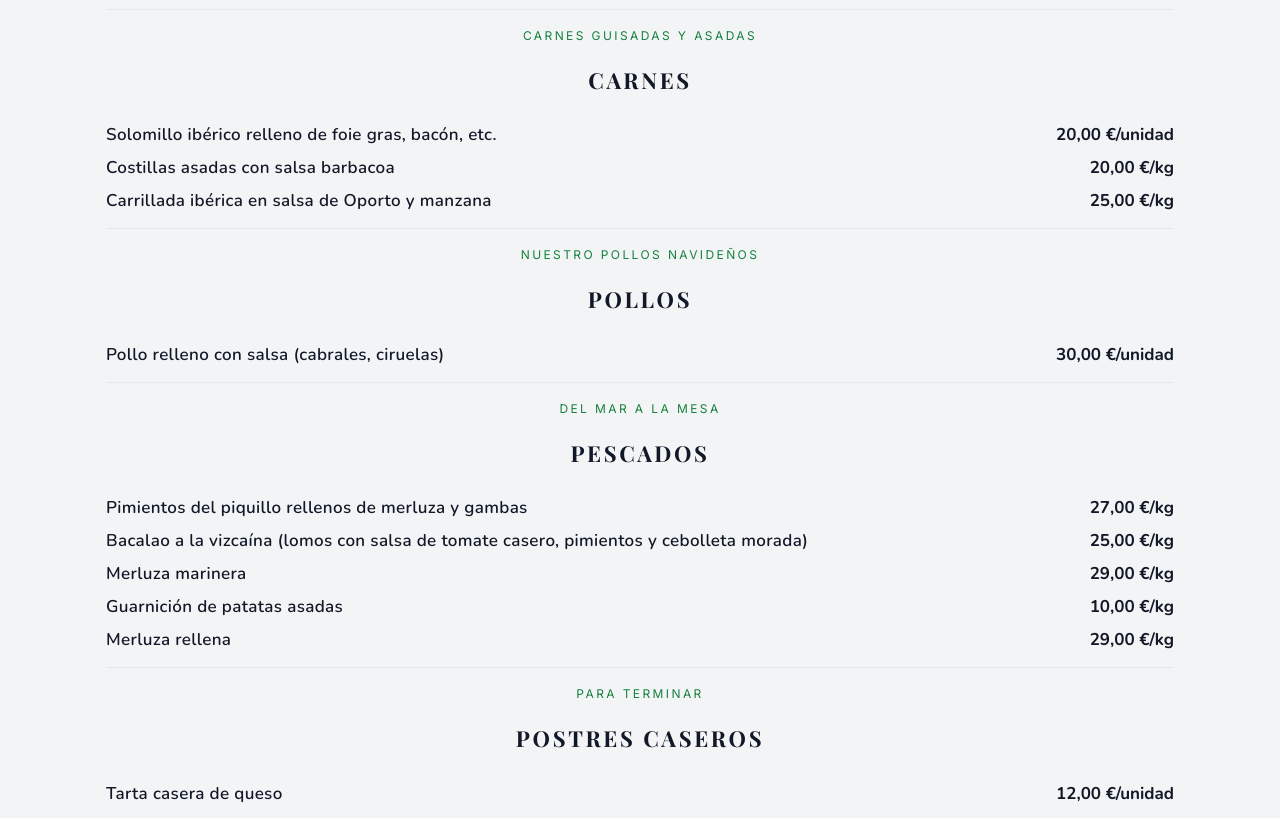
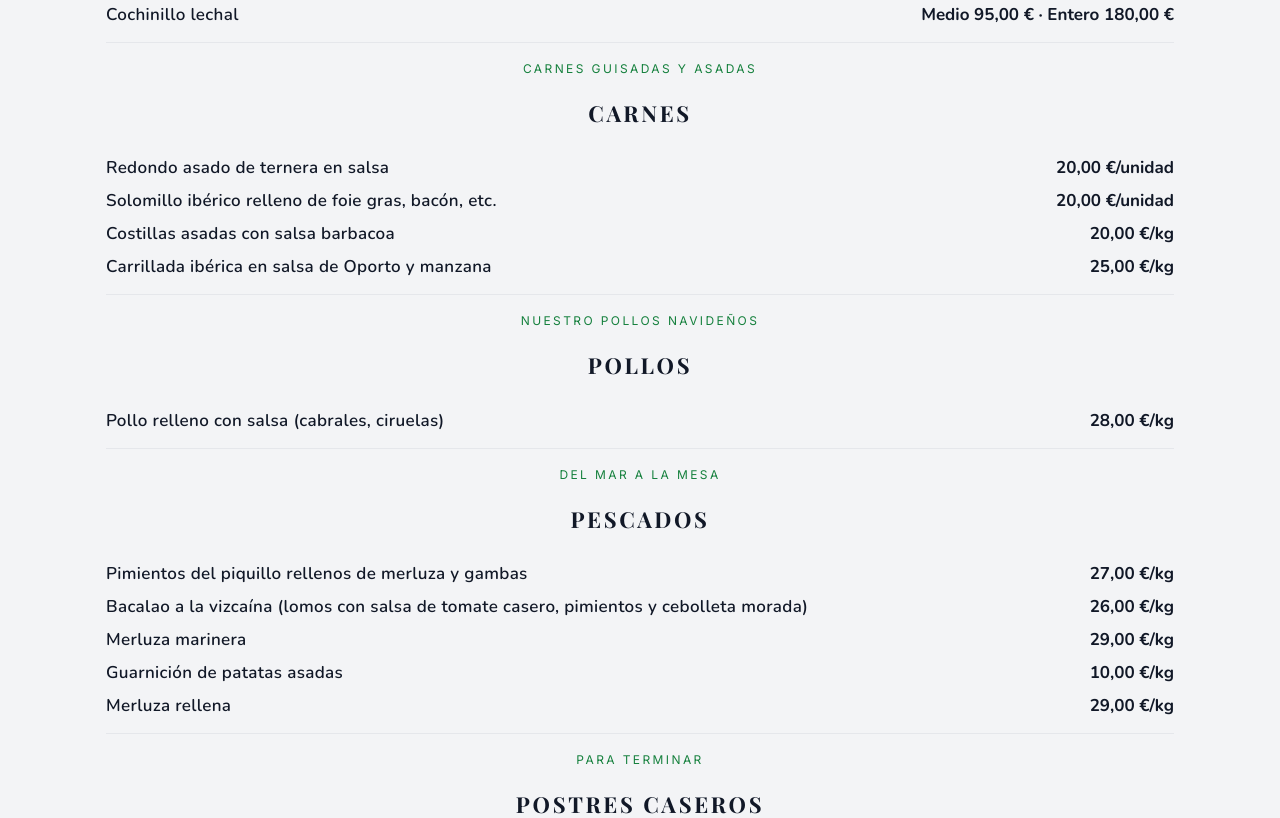
Before and after one commit to danilink/kedi-menu, a plain HTML site: page pages/navidad.html in a window 1280 px wide. Shown: the part 1023-1841 px from the top of the page. Drawn offline with nearby package versions, Linux system fonts and the light colour scheme.

Commit message:
add new prices

```diff
--- a/pages/navidad.html
+++ b/pages/navidad.html
@@ -75,6 +75,10 @@
           </div>
         </div>
         <div class="nav-items">
+          <div class="nav-item-row">
+            <span class="nav-item-name">Aguacate relleno(cangrejo, pavo... etc)</span>
+            <span class="nav-item-price">2,25 €/unidad</span>
+          </div>
           <div class="nav-item-row">
             <span class="nav-item-name">Flor de alcachofa confitada</span>
             <span class="nav-item-price">2,25 €/unidad</span>
@@ -169,6 +173,10 @@
         </div>
         <div class="nav-items">
           <div class="nav-item-row">
+            <span class="nav-item-name">Redondo asado de ternera en salsa</span>
+            <span class="nav-item-price">20,00 €/unidad</span>
+          </div>
+          <div class="nav-item-row">
             <span class="nav-item-name">Solomillo ibérico relleno de foie gras, bacón, etc.</span>
             <span class="nav-item-price">20,00 €/unidad</span>
           </div>
@@ -197,7 +205,7 @@
         <div class="nav-items">
           <div class="nav-item-row">
             <span class="nav-item-name">Pollo relleno con salsa (cabrales, ciruelas)</span>
-            <span class="nav-item-price">30,00 €/unidad</span>
+            <span class="nav-item-price">28,00 €/kg</span>
           </div>
         </div>
       </section>
@@ -220,7 +228,7 @@
           </div>
           <div class="nav-item-row">
             <span class="nav-item-name">Bacalao a la vizcaína (lomos con salsa de tomate casero, pimientos y cebolleta morada)</span>
-            <span class="nav-item-price">25,00 €/kg</span>
+            <span class="nav-item-price">26,00 €/kg</span>
           </div>
           <div class="nav-item-row">
             <span class="nav-item-name">Merluza marinera</span>
```
